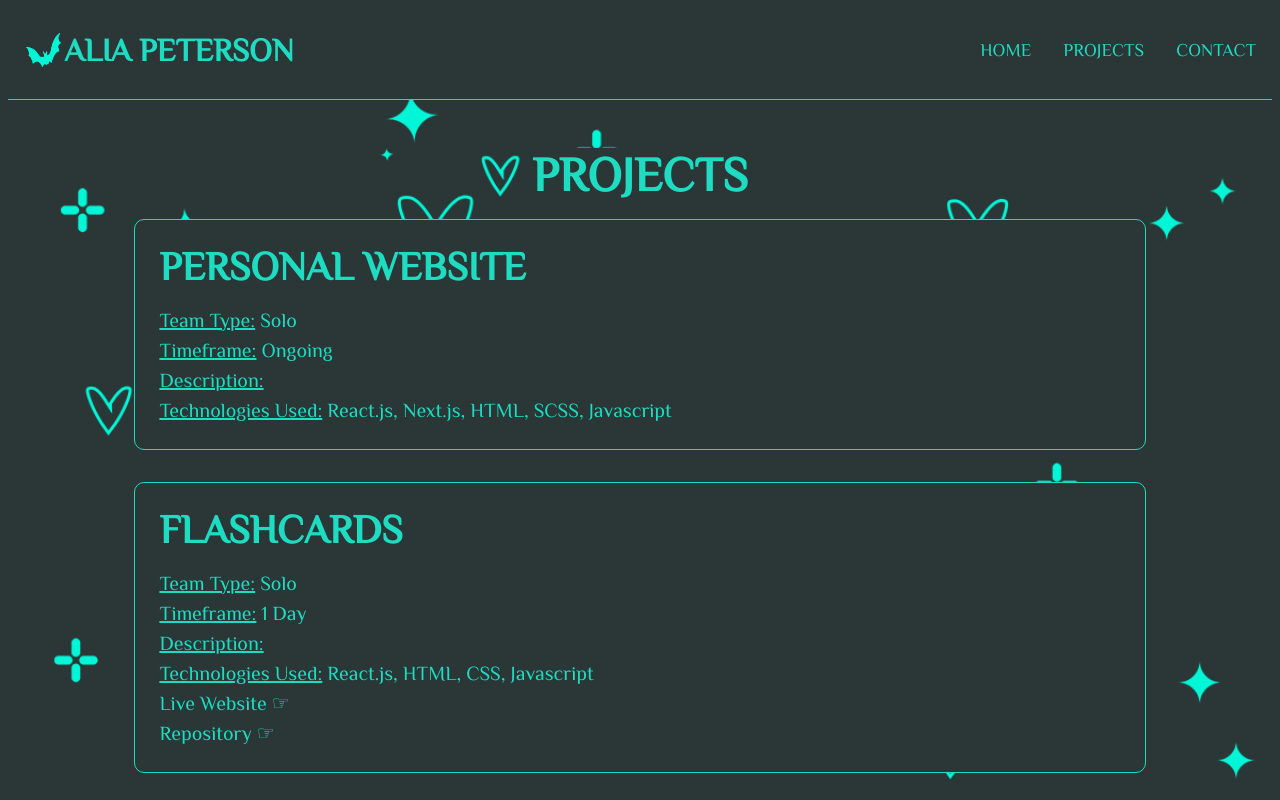
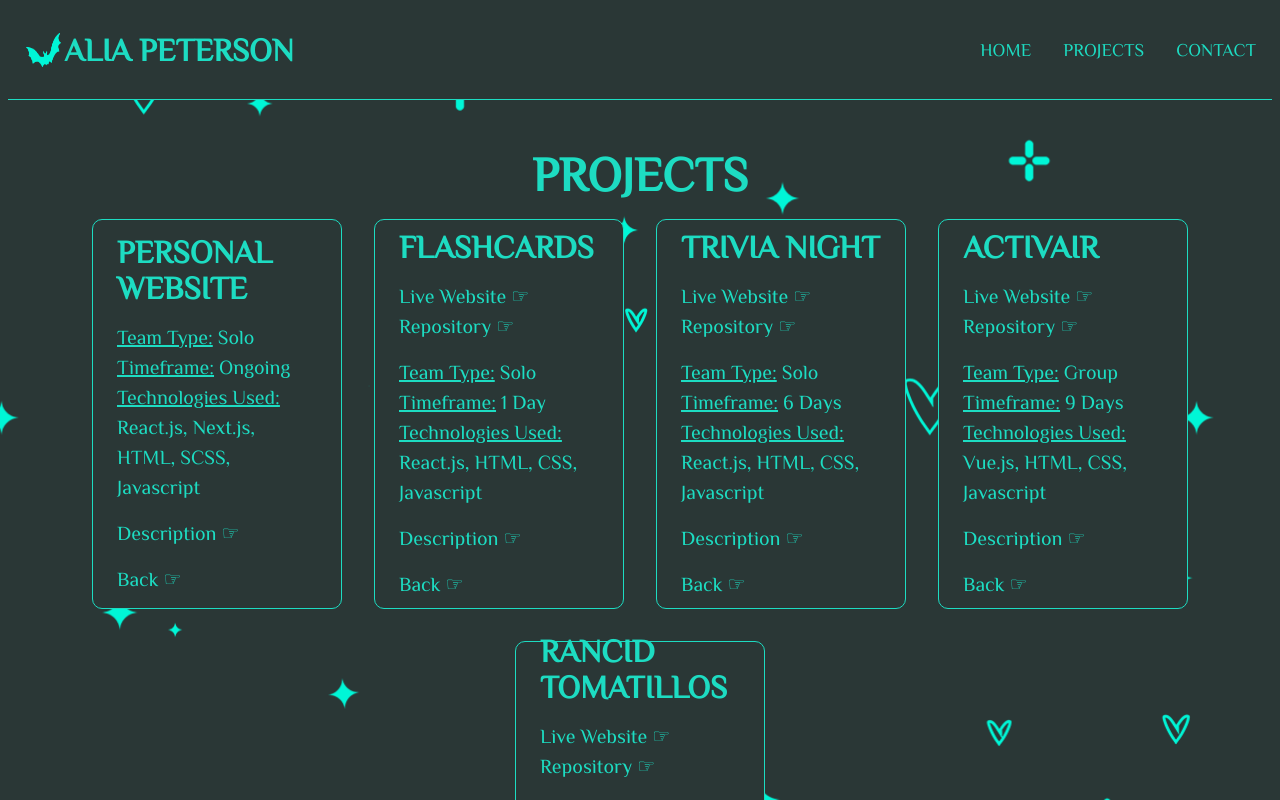
Before and after one commit to alia-peterson/my-portfolio, a Next.js app: page /Projects in a window 1280 px wide. Shown: the top 800 px of the page. Built offline with nearby package versions, Linux system fonts and the light colour scheme.

Commit message:
Add card styling

```diff
--- a/components/Card.js
+++ b/components/Card.js
@@ -5,13 +5,37 @@ export default function Card({ title, type, timeframe, description, technologies
 
   return (
     <article className={styles.card}>
-      <h3>{title}</h3>
-      <p><span>Team Type:</span> {type}</p>
-      <p><span>Timeframe:</span> {timeframe}</p>
-      <p><span>Description:</span> {description}</p>
-      <p><span>Technologies Used:</span> {techs}</p>
-      {deployed && <p><a href={deployed}>Live Website ☞</a></p>}
-      {repository && <p><a href={repository}>Repository ☞</a></p>}
+      <div className={styles.inner}>
+
+        <h3>{title}</h3>
+
+        <div className={styles.front}>
+          <div className={styles.links}>
+            {deployed && <p><a href={deployed} target='_blank'>Live Website ☞</a></p>}
+            {repository && <p><a href={repository} target='_blank'>Repository ☞</a></p>}
+          </div>
+
+          <div>
+            <p><span>Team Type:</span> {type}</p>
+            <p><span>Timeframe:</span> {timeframe}</p>
+            <p><span>Technologies Used:</span></p>
+            <p>{techs}</p>
+          </div>
+
+          <p className={styles.button} onClick={flipCard}>Description ☞</p>
+        </div>
+
+        <div className={styles.back}>
+          <p onClick={flipCard}>{description}</p>
+          <p className={styles.button} onClick={flipCard}>Back ☞</p>
+        </div>
+
+      </div>
     </article>
   )
 }
+
+function flipCard() {
+  event.target.closest('article').classList.toggle('showFront')
+  event.target.closest('article').classList.toggle('showBack')
+}
--- a/data/information.js
+++ b/data/information.js
@@ -10,7 +10,7 @@ const info = {
     Tools: 'API Consumption, Github Projects, Version Control, Chart.js',
     Testing: 'Cypress, Jest, Mocha, Chai',
     Deployment: 'Heroku, Vercel',
-    CICD: 'TravisCI'
+    'CI/CD': 'TravisCI'
   }
 }
 
--- a/pages/Projects.js
+++ b/pages/Projects.js
@@ -29,7 +29,7 @@ export default function Projects() {
 
       <main className={body.main}>
         <h2 className={body.title}>Projects</h2>
-        <section className={styles.grid}>
+        <section className={styles.container}>
           {projectCards}
         </section>
       </main>
--- a/styles/Project.module.scss
+++ b/styles/Project.module.scss
@@ -1,24 +1,21 @@
 @import 'variables';
 
-.grid {
+.container {
   display: flex;
   align-items: center;
   justify-content: center;
-  flex-direction: column;
+  flex-wrap: wrap;
   width: 100%;
 }
 
 .card {
   @include card-preset;
-  flex-basis: 45%;
-  width: 80%;
-  text-align: left;
-  align-items: flex-start;
-  min-height: 0;
+  height: 390px;
+  width: 250px;
 
   h3 {
     margin: 0 0 1rem 0;
-    font-size: 2.5rem;
+    font-size: 2rem;
     text-transform: uppercase;
   }
 
@@ -37,3 +34,25 @@
     font-style: italic;
   }
 }
+
+.button {
+  cursor: pointer;
+  padding-top: 1rem;
+}
+
+.button:hover {
+  color: $color-active;
+  font-style: italic;
+}
+
+.links {
+  margin-bottom: 1rem;
+}
+
+.showFront div .back {
+  display: none !important;
+}
+
+.showBack div .front {
+  display: none !important;
+}
```
